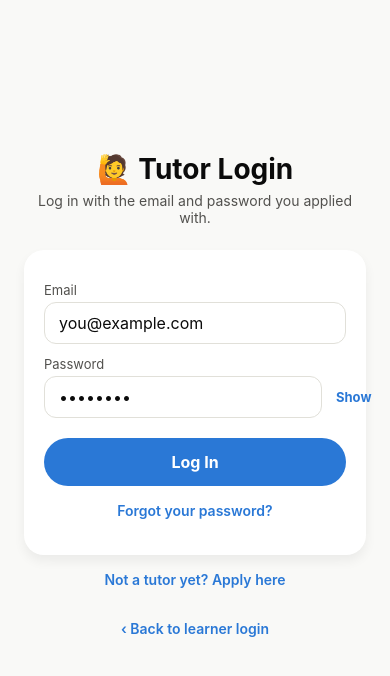
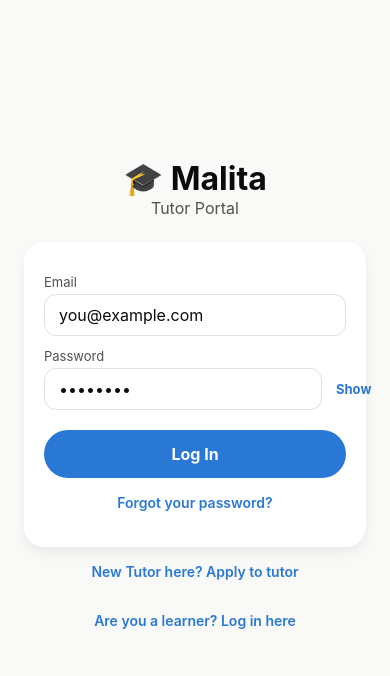
Before and after one commit to Sbugzoh2/malita, a React Native app in the folder mobile/: screen /TutorLogin in a window 390 px wide. Shown: the top 676 px of the page. Built offline with nearby package versions, Linux system fonts and the light colour scheme.

Commit message:
login-screens-update

```diff
--- a/mobile/src/screens/LoginScreen.tsx
+++ b/mobile/src/screens/LoginScreen.tsx
@@ -104,7 +104,7 @@ export default function LoginScreen({ navigation }: any) {
     >
       <ScrollView contentContainerStyle={styles.container} keyboardShouldPersistTaps="handled">
         <Text style={styles.title}>🎓 Malita</Text>
-        <Text style={styles.subtitle}>Matric Study Master</Text>
+        <Text style={styles.subtitle}>Learner Study Master</Text>
 
         <View style={styles.card}>
           <Text style={styles.label}>Email</Text>
@@ -195,7 +195,7 @@ export default function LoginScreen({ navigation }: any) {
         </View>
 
         <Pressable onPress={() => navigation.navigate("Register")} style={styles.linkButton}>
-          <Text style={styles.link}>New here? Create a free account</Text>
+          <Text style={styles.link}>New Learner here? Create a free account</Text>
         </Pressable>
 
         <Pressable onPress={() => navigation.navigate("TutorLogin")} style={styles.linkButton}>
--- a/mobile/src/screens/TutorLoginScreen.tsx
+++ b/mobile/src/screens/TutorLoginScreen.tsx
@@ -103,8 +103,8 @@ export default function TutorLoginScreen({ navigation }: any) {
       behavior={Platform.OS === "ios" ? "padding" : undefined}
     >
       <ScrollView contentContainerStyle={styles.container} keyboardShouldPersistTaps="handled">
-        <Text style={styles.title}>🙋 Tutor Login</Text>
-        <Text style={styles.subtitle}>Log in with the email and password you applied with.</Text>
+        <Text style={styles.title}>🎓 Malita</Text>
+        <Text style={styles.subtitle}>Tutor Portal</Text>
 
         <View style={styles.card}>
           <Text style={styles.label}>Email</Text>
@@ -195,11 +195,11 @@ export default function TutorLoginScreen({ navigation }: any) {
         </View>
 
         <Pressable onPress={() => navigation.navigate("TutorApply")} style={styles.linkButton}>
-          <Text style={styles.link}>Not a tutor yet? Apply here</Text>
+          <Text style={styles.link}>New Tutor here? Apply to tutor</Text>
         </Pressable>
 
-        <Pressable onPress={() => navigation.goBack()} style={styles.linkButton}>
-          <Text style={styles.link}>‹ Back to learner login</Text>
+        <Pressable onPress={() => navigation.navigate("Login")} style={styles.linkButton}>
+          <Text style={styles.link}>Are you a learner? Log in here</Text>
         </Pressable>
       </ScrollView>
     </KeyboardAvoidingView>
@@ -216,11 +216,10 @@ const styles = StyleSheet.create({
   },
   // Generous bottom padding so the last link sits well clear of the
   // device's own bottom nav bar/gesture area - too close risks an
-  // accidental system back/home gesture instead of the intended tap
-  // (reported: "Back to learner login" was too easy to mis-tap).
+  // accidental system back/home gesture instead of the intended tap.
   container: { flexGrow: 1, padding: 24, paddingBottom: 64, justifyContent: "center" },
-  title: { fontSize: 28, fontWeight: "700", textAlign: "center", color: colors.text },
-  subtitle: { fontSize: 14, textAlign: "center", color: colors.textSecondary, marginTop: 6, marginBottom: 24 },
+  title: { fontSize: 32, fontWeight: "700", textAlign: "center", color: colors.text },
+  subtitle: { fontSize: 16, textAlign: "center", color: colors.textSecondary, marginBottom: 24 },
   card: {
     backgroundColor: colors.surface,
     borderRadius: 20,
```
